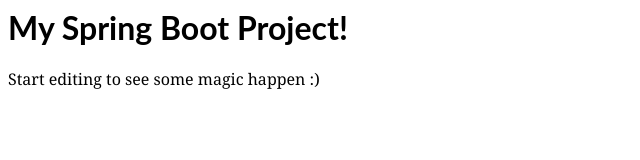
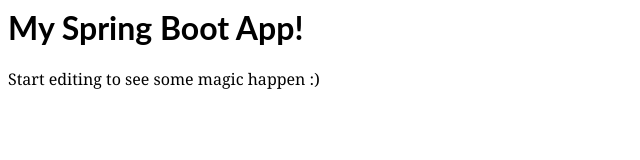
Before and after one commit to thayllaa/API-Projeto, an Angular app: page / in a window 1280 px wide. Shown: the top 160 px of the page, without its empty margins (0-640 px from the left). Built offline with nearby package versions, Linux system fonts and the light colour scheme.

Commit message:
1 file modified

```diff
--- a/src/app/app.component.ts
+++ b/src/app/app.component.ts
@@ -6,5 +6,5 @@
   styleUrls: [ './app.component.css' ]
 })
 export class AppComponent  {
-  name = "My Spring Boot Project";
+  name = "My Spring Boot App";
 }
```
